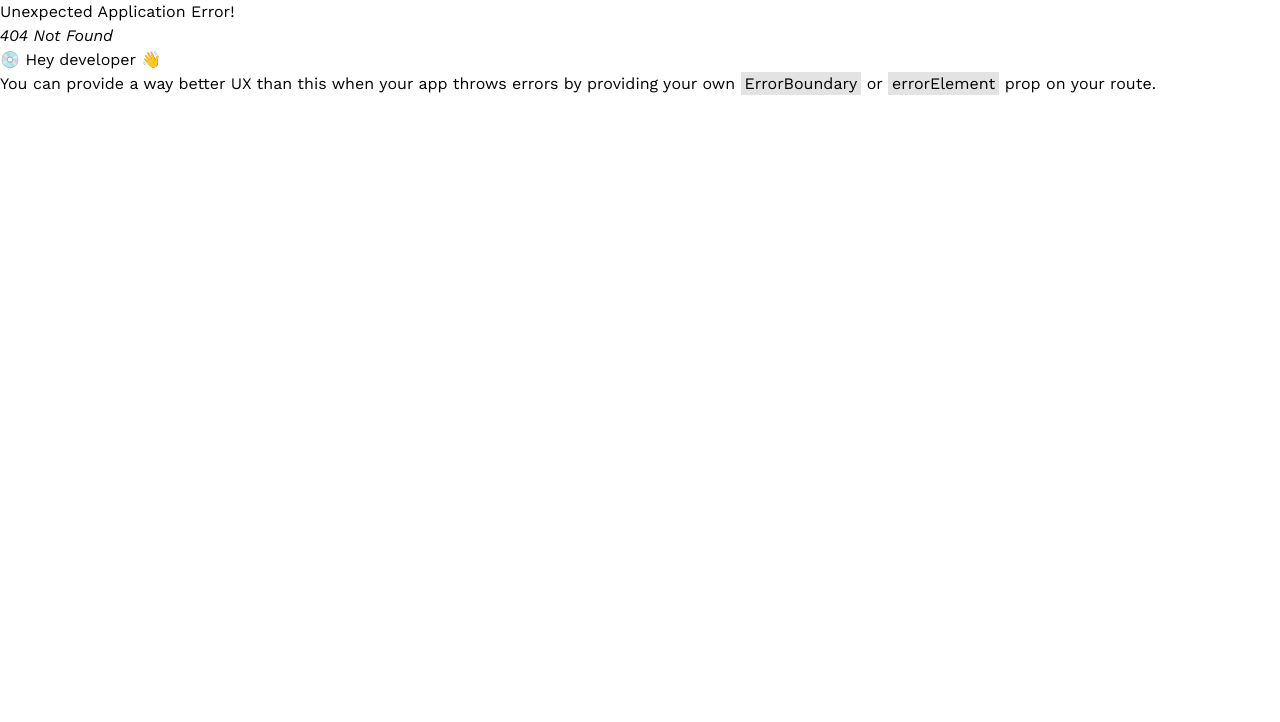
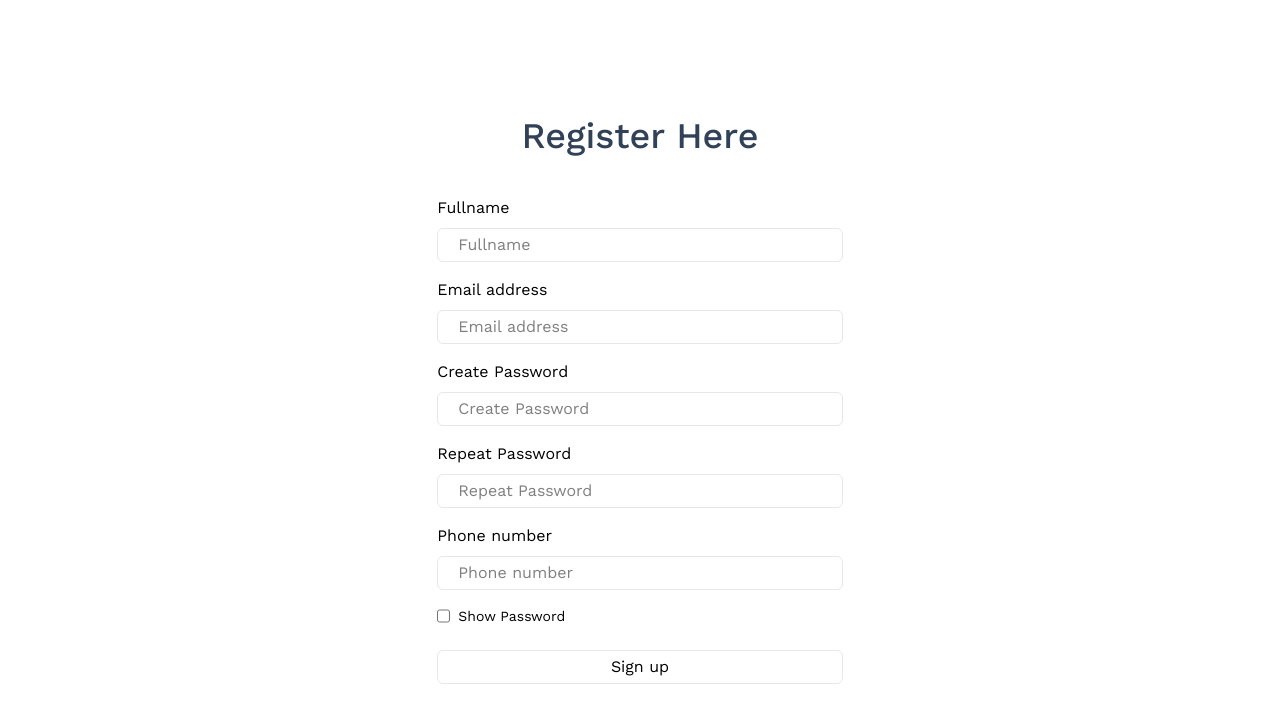
Before and after one commit to WalidurTanjim/react-with-ts, a React (Vite) app: page /register in a window 1280 px wide. Before the commit this address had no page. Shown: the top 722 px of the page. Built offline with nearby package versions, Linux system fonts and the light colour scheme.

Commit message:
Create a SignUp form using react-hook-form & a Register form normaly & get user data

```diff
--- a/package.json
+++ b/package.json
@@ -13,6 +13,7 @@
     "@tailwindcss/vite": "^4.1.11",
     "react": "^19.1.0",
     "react-dom": "^19.1.0",
+    "react-hook-form": "^7.60.0",
     "react-router-dom": "^7.6.3",
     "tailwindcss": "^4.1.11"
   },
--- a/src/App.tsx
+++ b/src/App.tsx
@@ -3,13 +3,17 @@
 import MainLayout from './layout/MainLayout';
 import Home from './pages/Home/Home';
 import SignIn from './pages/SignIn/SignIn';
+import SignUp from './pages/SignUp/SignUp';
+import Register from './pages/Register/Register';
 
 function App() {
   const router = createBrowserRouter([
     {
       path: '/', element: <MainLayout />, children: [
         { path: '/', element: <Home /> },
-        { path: '/signin', element: <SignIn /> }
+        { path: '/signin', element: <SignIn /> },
+        { path: '/signup', element: <SignUp /> },
+        { path: '/register', element: <Register /> }
       ]
     }
   ])
--- /dev/null
+++ b/src/pages/Register/Register.tsx
@@ -0,0 +1,86 @@
+import React, { useState } from "react";
+
+type RegisterInputs = {
+    fullname: string;
+    email: string;
+    createPassword: string;
+    repeatPassword: string;
+    phone: string
+}
+
+const Register = () => {
+    // states
+    const [userData, setUserData] = useState<RegisterInputs>({
+        fullname: '',
+        email: '',
+        createPassword: '',
+        repeatPassword: '',
+        phone: ''
+    })
+    const [showPassword, setShowPassword] = useState<boolean>(false);
+
+    // handleChange
+    const handleChange = (e: React.ChangeEvent<HTMLInputElement>) => {
+        const { id, value } = e.target;
+
+        setUserData(prev => ({
+            ...prev,
+            [id]: value,
+        }));
+    }
+
+    // showPasswordHandler
+    const showPasswordHandler = () => {
+        setShowPassword(!showPassword);
+    }
+
+    // handleSubmit
+    const handleSubmit = (e: React.FormEvent<HTMLFormElement>) => {
+        e.preventDefault();
+        console.log("User data:", userData);
+    }
+
+    return (
+        <div className="signUp w-full min-h-screen flex items-center justify-center">
+            <div className="container mx-auto w-full px-2 sm:px-6 lg:px-8 py-10">
+                <h1 className="text-center text-2xl md:text-3xl lg:text-4xl text-slate-700 font-medium">Register Here</h1>
+
+                <form className="w-full sm:w-4/5 md:w-4/6 lg:w-2/6 mx-auto mt-10" onSubmit={handleSubmit}>
+                    <div className="fullname w-full mb-4">
+                        <label htmlFor="fullname">Fullname</label>
+                        <input type="text" id="fullname" placeholder="Fullname" autoComplete="off" required className="custom-input" value={userData.fullname} onChange={handleChange} />
+                    </div>
+
+                    <div className="email w-full mb-4">
+                        <label htmlFor="email">Email address</label>
+                        <input type="email" id="email" placeholder="Email address" autoComplete="off" required className="custom-input" value={userData.email} onChange={handleChange} />
+                    </div>
+
+                    <div className="createPassword w-full mb-4">
+                        <label htmlFor="createPassword">Create Password</label>
+                        <input type={showPassword ? 'text' : 'password'} id="createPassword" placeholder="Create Password" autoComplete="off" required className="custom-input" value={userData.createPassword} onChange={handleChange} />
+                    </div>
+
+                    <div className="repeatPassword w-full mb-4">
+                        <label htmlFor="repeatPassword">Repeat Password</label>
+                        <input type={showPassword ? 'text' : 'password'} id="repeatPassword" placeholder="Repeat Password" autoComplete="off" required className="custom-input" value={userData.repeatPassword} onChange={handleChange} />
+                    </div>
+
+                    <div className="phone w-full mb-4">
+                        <label htmlFor="phone">Phone number</label>
+                        <input type="number" id="phone" placeholder="Phone number" autoComplete="off" required className="custom-input" value={userData.phone} onChange={handleChange} />
+                    </div>
+
+                    <div className="mb-4 flex gap-2 text-sm">
+                        <input type="checkbox" name="showPassCheckBox" onClick={showPasswordHandler}/>
+                        <span>Show Password</span>
+                    </div>
+
+                    <button type="submit" className="w-full px-5 py-1 outline-none border border-gray-200 rounded-md hover:bg-gray-100 active:bg-transparent mt-2">Sign up</button>
+                </form>
+            </div>
+        </div>
+    );
+};
+
+export default Register;
--- /dev/null
+++ b/src/pages/SignUp/SignUp.css
@@ -0,0 +1,15 @@
+.custom-input {
+  width: 100%;
+  padding-left: 1.25rem;  /* px-5 = 20px */
+  padding-right: 1.25rem;
+  padding-top: 0.25rem;   /* py-1 = 4px */
+  padding-bottom: 0.25rem;
+  outline: none;
+  border: 1px solid #e5e7eb;  /* border-gray-200 */
+  border-radius: 0.375rem;    /* rounded-md = 6px */
+  margin-top: 0.5rem;         /* mt-2 = 8px */
+}
+
+.custom-input:focus {
+  box-shadow: 0 0 0 2px #e5e7eb;  /* focus:ring-2 + ring-gray-200 */
+}
--- /dev/null
+++ b/src/pages/SignUp/SignUp.tsx
@@ -0,0 +1,75 @@
+import { useForm, type SubmitHandler } from "react-hook-form";
+import "./SignUp.css";
+import { useState } from "react";
+
+type Inputs = {
+    fullname: string;
+    email: string;
+    createPassword: string;
+    repeatPassword: string;
+    phone: number
+}
+
+const SignUp = () => {
+    // states
+    const [showPassword, setShowPassword] = useState<boolean>(false);
+
+    // showPasswordHandler
+    const showPasswordHandler = () => {
+        setShowPassword(!showPassword);
+    }
+
+    const { register, handleSubmit, formState: { errors }, } = useForm<Inputs>();
+    const onSubmit: SubmitHandler<Inputs> = (data) => {
+        console.log(data)
+    }
+
+    return (
+        <div className="signUp w-full min-h-screen flex items-center justify-center">
+            <div className="container mx-auto w-full px-2 sm:px-6 lg:px-8 py-10">
+                <h1 className="text-center text-2xl md:text-3xl lg:text-4xl text-slate-700 font-medium">Signup Here (RHF)</h1>
+
+                <form className="w-full sm:w-4/5 md:w-4/6 lg:w-2/6 mx-auto mt-10" onSubmit={handleSubmit(onSubmit)}>
+                    <div className="fullname w-full mb-4">
+                        <label htmlFor="fullname">Fullname</label>
+                        <input type="text" id="fullname" placeholder="Fullname" autoComplete="off" {...register("fullname", { required: true })} className="custom-input" />
+                        {errors.fullname && <span className="text-sm text-red-700 mt-1">**This field is required</span>}
+                    </div>
+
+                    <div className="email w-full mb-4">
+                        <label htmlFor="email">Email address</label>
+                        <input type="email" id="email" placeholder="Email address" autoComplete="off" {...register("email", { required: true })} className="custom-input" />
+                        {errors.email && <span className="text-sm text-red-700 mt-1">**This field is required</span>}
+                    </div>
+
+                    <div className="createPassword w-full mb-4">
+                        <label htmlFor="createPassword">Create Password</label>
+                        <input type={showPassword ? 'text' : 'password'} id="createPassword" placeholder="Create Password" autoComplete="off" {...register("createPassword", { required: true })} className="custom-input" />
+                        {errors.createPassword && <span className="text-sm text-red-700 mt-1">**This field is required</span>}
+                    </div>
+
+                    <div className="repeatPassword w-full mb-4">
+                        <label htmlFor="repeatPassword">Repeat Password</label>
+                        <input type={showPassword ? 'text' : 'password'} id="repeatPassword" placeholder="Repeat Password" autoComplete="off" {...register("repeatPassword", { required: true })} className="custom-input" />
+                        {errors.repeatPassword && <span className="text-sm text-red-700 mt-1">**This field is required</span>}
+                    </div>
+
+                    <div className="phone w-full mb-4">
+                        <label htmlFor="phone">Phone number</label>
+                        <input type="number" id="phone" placeholder="Phone number" autoComplete="off" {...register("phone", { required: true })} className="custom-input" />
+                        {errors.phone && <span className="text-sm text-red-700 mt-1">**This field is required</span>}
+                    </div>
+
+                    <div className="mb-4 flex gap-2 text-sm">
+                        <input type="checkbox" name="showPassCheckBox" onClick={showPasswordHandler} />
+                        <span>Show Password</span>
+                    </div>
+
+                    <button type="submit" className="w-full px-5 py-1 outline-none border border-gray-200 rounded-md hover:bg-gray-100 active:bg-transparent mt-2">Sign up</button>
+                </form>
+            </div>
+        </div>
+    );
+};
+
+export default SignUp;
```
Also changed, not shown: 1 other file (tests, documents, lock files or other folders).
